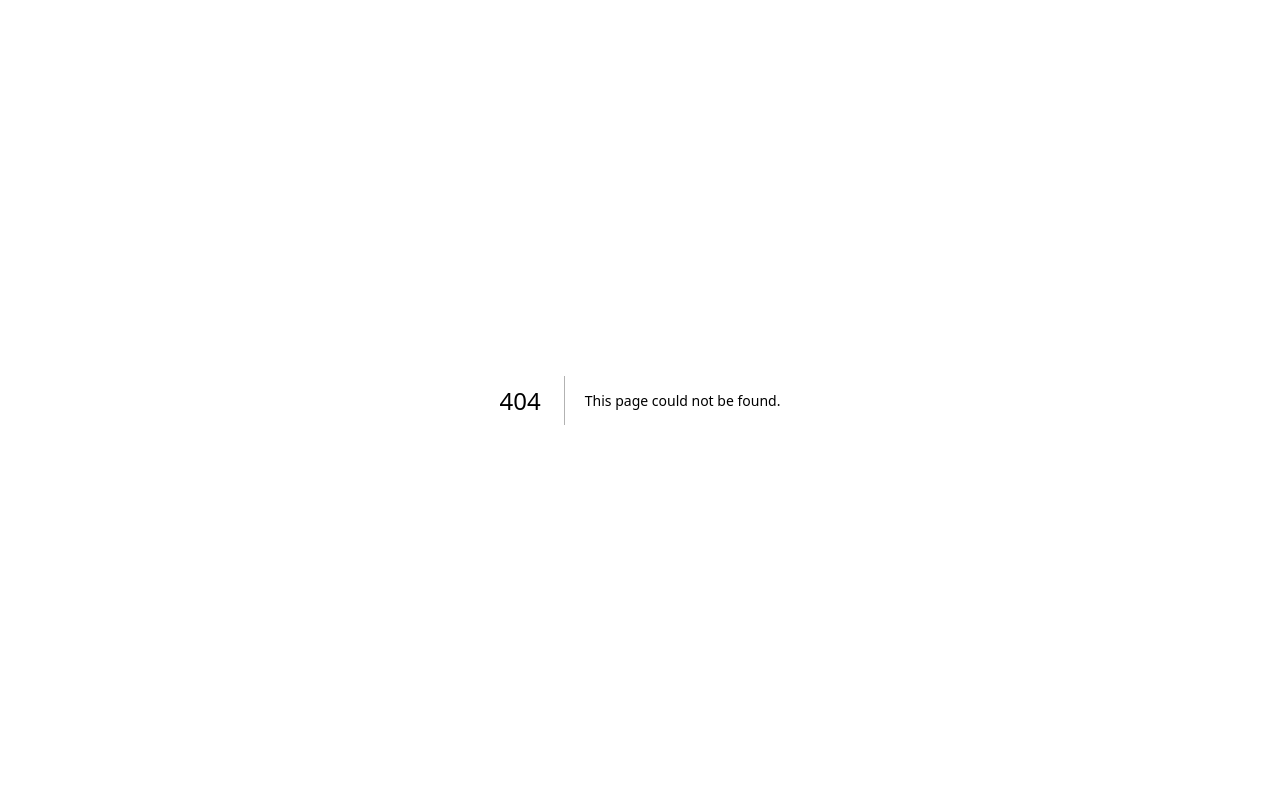
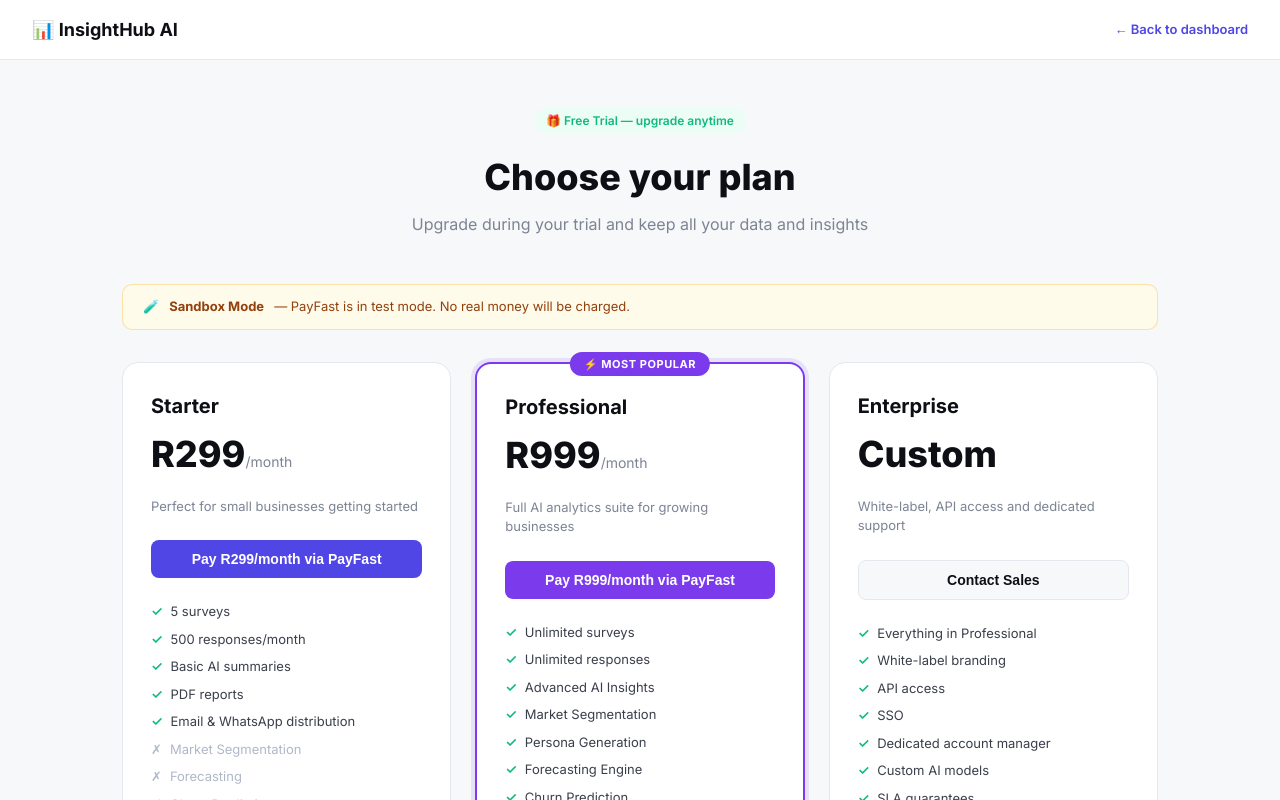
Before and after one commit to Joemusa/theanalyst, a Next.js app: page /subscription in a window 1280 px wide. Before the commit this address had no page. Shown: the top 800 px of the page. Built offline with nearby package versions, Linux system fonts and the light colour scheme.

Commit message:
Add subscription page with PayFast

```diff
--- /dev/null
+++ b/app/subscription/page.tsx
@@ -0,0 +1,165 @@
+'use client'
+
+import { useState } from 'react'
+import { createClient } from '@/lib/supabase/client'
+
+export default function SubscriptionPage() {
+  const [loading, setLoading] = useState<string | null>(null)
+
+  async function handleUpgrade(plan: string, amount: string) {
+    setLoading(plan)
+    const supabase = createClient()
+    const { data: { user } } = await supabase.auth.getUser()
+    if (!user) { window.location.href = '/login'; return }
+
+    const paymentId = 'INS-' + Date.now().toString(36).toUpperCase()
+    const planName = plan === 'professional' ? 'InsightHub AI — Professional Plan' : 'InsightHub AI — Starter Plan'
+    const appUrl = 'https://theanalyst-one.vercel.app'
+
+    const form = document.createElement('form')
+    form.method = 'POST'
+    form.action = 'https://sandbox.payfast.co.za/eng/process'
+    form.style.display = 'none'
+
+    const fields: Record<string, string> = {
+      merchant_id: '10000100',
+      merchant_key: '46f0cd694581a',
+      return_url: `${appUrl}/dashboard?payment=success`,
+      cancel_url: `${appUrl}/subscription?payment=cancelled`,
+      notify_url: `${appUrl}/api/payfast/itn`,
+      name_first: user.email?.split('@')[0] ?? 'User',
+      name_last: 'InsightHub',
+      email_address: user.email ?? '',
+      m_payment_id: paymentId,
+      amount: amount,
+      item_name: planName,
+      subscription_type: '1',
+      billing_date: new Date().toISOString().split('T')[0],
+      recurring_amount: amount,
+      frequency: '3',
+      cycles: '0',
+      custom_str1: plan,
+      custom_str2: 'insighthub_ai',
+      custom_str3: user.email ?? '',
+    }
+
+    Object.entries(fields).forEach(([key, value]) => {
+      const input = document.createElement('input')
+      input.type = 'hidden'
+      input.name = key
+      input.value = value
+      form.appendChild(input)
+    })
+
+    document.body.appendChild(form)
+    form.submit()
+  }
+
+  const plans = [
+    {
+      key: 'starter',
+      name: 'Starter',
+      price: 'R299',
+      amount: '299.00',
+      desc: 'Perfect for small businesses getting started',
+      color: '#4F46E5',
+      features: ['5 surveys', '500 responses/month', 'Basic AI summaries', 'PDF reports', 'Email & WhatsApp distribution'],
+      locked: ['Market Segmentation', 'Forecasting', 'Churn Prediction'],
+    },
+    {
+      key: 'professional',
+      name: 'Professional',
+      price: 'R999',
+      amount: '999.00',
+      desc: 'Full AI analytics suite for growing businesses',
+      color: '#7C3AED',
+      recommended: true,
+      features: ['Unlimited surveys', 'Unlimited responses', 'Advanced AI Insights', 'Market Segmentation', 'Persona Generation', 'Forecasting Engine', 'Churn Prediction', 'Basket Analysis', 'PDF + PowerPoint + Excel'],
+      locked: [],
+    },
+    {
+      key: 'enterprise',
+      name: 'Enterprise',
+      price: 'Custom',
+      amount: '0',
+      desc: 'White-label, API access and dedicated support',
+      color: '#0D0F14',
+      features: ['Everything in Professional', 'White-label branding', 'API access', 'SSO', 'Dedicated account manager', 'Custom AI models', 'SLA guarantees'],
+      locked: [],
+    },
+  ]
+
+  return (
+    <div style={{ minHeight: '100vh', background: '#F7F8FA' }}>
+      {/* Nav */}
+      <div style={{ background: 'white', borderBottom: '1px solid #E4E7EE', padding: '0 32px', height: 60, display: 'flex', alignItems: 'center', justifyContent: 'space-between' }}>
+        <a href="/dashboard" style={{ fontWeight: 700, fontSize: 18, textDecoration: 'none', color: '#0D0F14' }}>📊 InsightHub AI</a>
+        <a href="/dashboard" style={{ fontSize: 13, color: '#4F46E5', fontWeight: 600, textDecoration: 'none' }}>← Back to dashboard</a>
+      </div>
+
+      <div style={{ padding: '48px 32px', maxWidth: 1100, margin: '0 auto' }}>
+        {/* Header */}
+        <div style={{ textAlign: 'center', marginBottom: 48 }}>
+          <div style={{ display: 'inline-flex', alignItems: 'center', gap: 6, background: '#ECFDF5', color: '#10B981', fontSize: 12, fontWeight: 600, padding: '4px 12px', borderRadius: 100, marginBottom: 16 }}>
+            🎁 Free Trial — upgrade anytime
+          </div>
+          <h1 style={{ fontSize: 36, fontWeight: 800, marginBottom: 8 }}>Choose your plan</h1>
+          <p style={{ color: '#7C8494', fontSize: 16 }}>Upgrade during your trial and keep all your data and insights</p>
+        </div>
+
+        {/* Sandbox notice */}
+        <div style={{ background: '#FFFBEB', border: '1px solid rgba(245,158,11,0.3)', borderRadius: 10, padding: '12px 20px', marginBottom: 32, display: 'flex', alignItems: 'center', gap: 10, fontSize: 13, color: '#92400E' }}>
+          🧪 <strong>Sandbox Mode</strong> — PayFast is in test mode. No real money will be charged.
+        </div>
+
+        {/* Plans */}
+        <div style={{ display: 'grid', gridTemplateColumns: 'repeat(3, 1fr)', gap: 24 }}>
+          {plans.map(plan => (
+            <div key={plan.key} style={{ background: 'white', borderRadius: 16, border: plan.recommended ? `2px solid ${plan.color}` : '1.5px solid #E4E7EE', padding: 28, position: 'relative', boxShadow: plan.recommended ? `0 0 0 4px ${plan.color}20` : 'none' }}>
+              {plan.recommended && (
+                <div style={{ position: 'absolute', top: -12, left: '50%', transform: 'translateX(-50%)', background: plan.color, color: 'white', fontSize: 11, fontWeight: 700, padding: '4px 14px', borderRadius: 100, textTransform: 'uppercase', letterSpacing: '0.05em', whiteSpace: 'nowrap' }}>
+                  ⚡ Most Popular
+                </div>
+              )}
+              <div style={{ fontSize: 20, fontWeight: 700, marginBottom: 6 }}>{plan.name}</div>
+              <div style={{ marginBottom: 16 }}>
+                <span style={{ fontSize: 36, fontWeight: 800 }}>{plan.price}</span>
+                {plan.price !== 'Custom' && <span style={{ fontSize: 14, color: '#7C8494' }}>/month</span>}
+              </div>
+              <div style={{ fontSize: 13, color: '#7C8494', marginBottom: 24 }}>{plan.desc}</div>
+
+              {plan.key === 'enterprise' ? (
+                <button onClick={() => alert('Contact us at hello@insighthub.ai')}
+                  style={{ width: '100%', padding: '11px', background: '#F7F8FA', color: '#0D0F14', border: '1.5px solid #E4E7EE', borderRadius: 8, fontSize: 14, fontWeight: 600, cursor: 'pointer', marginBottom: 24 }}>
+                  Contact Sales
+                </button>
+              ) : (
+                <button onClick={() => handleUpgrade(plan.key, plan.amount)} disabled={loading === plan.key}
+                  style={{ width: '100%', padding: '11px', background: loading === plan.key ? '#818CF8' : plan.color, color: 'white', border: 'none', borderRadius: 8, fontSize: 14, fontWeight: 600, cursor: loading === plan.key ? 'not-allowed' : 'pointer', marginBottom: 24 }}>
+                  {loading === plan.key ? 'Redirecting to PayFast...' : `Pay ${plan.price}/month via PayFast`}
+                </button>
+              )}
+
+              <div style={{ display: 'flex', flexDirection: 'column', gap: 8 }}>
+                {plan.features.map(f => (
+                  <div key={f} style={{ display: 'flex', alignItems: 'center', gap: 8, fontSize: 13, color: '#3A3F4B' }}>
+                    <span style={{ color: '#10B981', fontWeight: 700, flexShrink: 0 }}>✓</span>{f}
+                  </div>
+                ))}
+                {plan.locked.map(f => (
+                  <div key={f} style={{ display: 'flex', alignItems: 'center', gap: 8, fontSize: 13, color: '#B0B8C8' }}>
+                    <span style={{ flexShrink: 0 }}>✗</span>{f}
+                  </div>
+                ))}
+              </div>
+            </div>
+          ))}
+        </div>
+
+        <div style={{ textAlign: 'center', marginTop: 32, fontSize: 13, color: '#7C8494' }}>
+          All plans include 14-day free trial · Cancel anytime · South African Rand (ZAR) · VAT exclusive
+        </div>
+      </div>
+    </div>
+  )
+}
```
